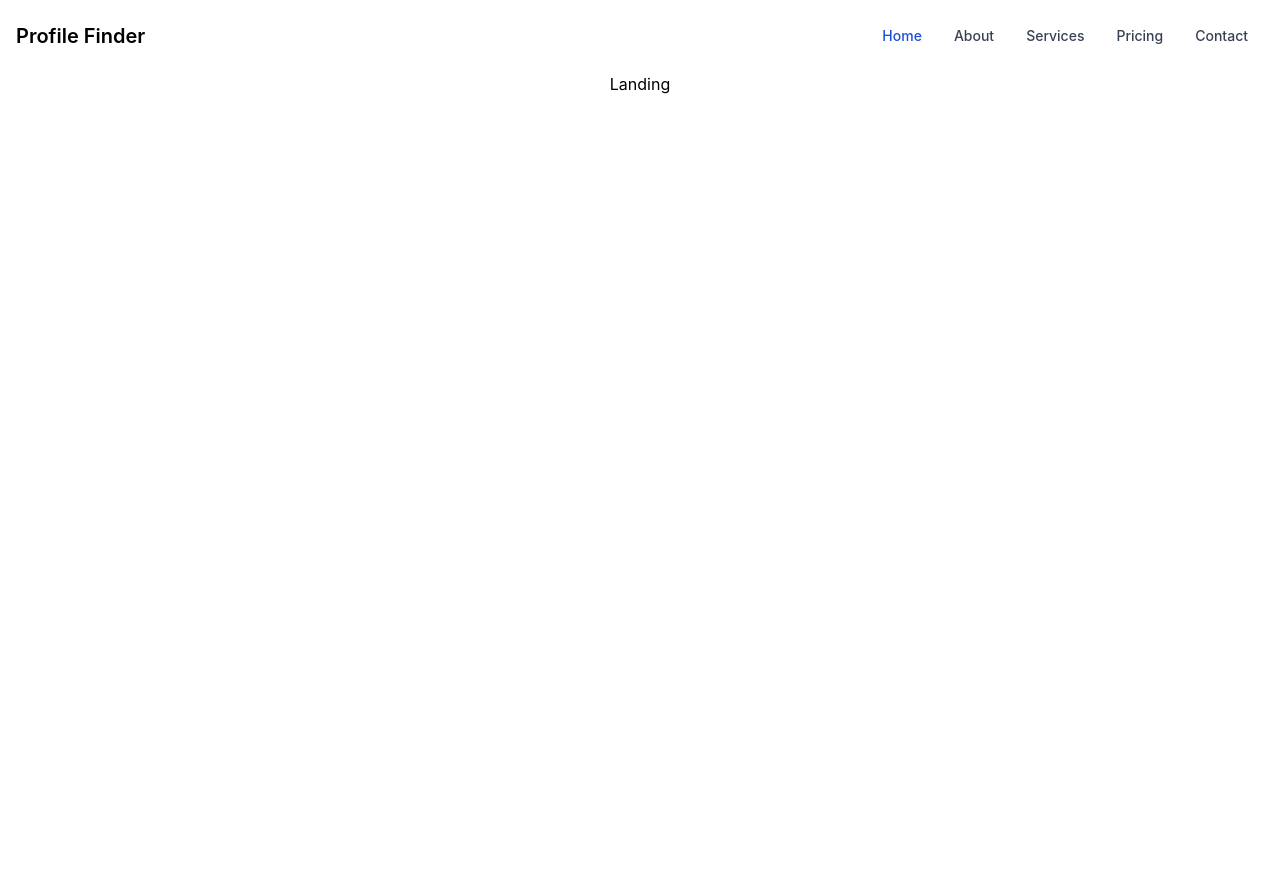
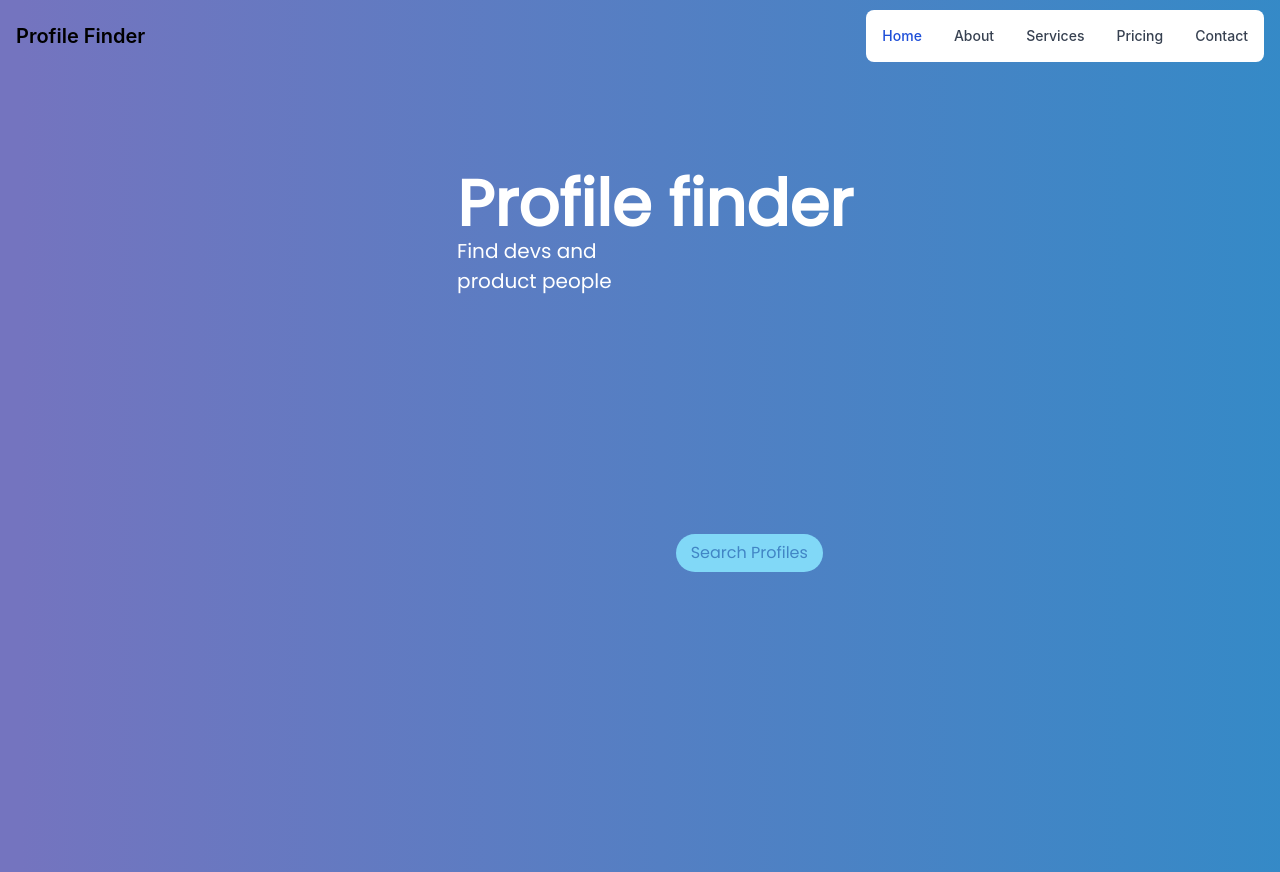
Before and after one commit to singapaul/front-end-hackathon-people-finder, a React (Create React App) app: page / in a window 1280 px wide. Before the commit the page ends 800 px from the top, so only its background shows below. Built offline with nearby package versions, Linux system fonts and the light colour scheme.

Commit message:
hero feature created
the hero for the landing page has been created. I have added some css to index.css for a font and in app.css for background colour gradient, and changed navbar to transparent for now.

```diff
--- a/src/App.css
+++ b/src/App.css
@@ -1,5 +1,9 @@
 .App {
   text-align: center;
+}
+
+body{
+  background: linear-gradient(90deg, #7474BF 1.67%, #348AC7 101.67%);
 }
 
 .App-logo {
--- /dev/null
+++ b/src/Components/Hero/Hero.jsx
@@ -0,0 +1,16 @@
+import React from "react";
+import "./Hero.scss"
+
+const Hero = () => {
+  return <div className="hero">
+    <div className="content">
+        <header>
+            <h1>Profile finder</h1>
+            <h3>Find devs and product people</h3>
+        </header>
+        <button>Search Profiles</button>
+    </div>
+  </div>
+};
+
+export default Hero;
--- /dev/null
+++ b/src/Components/Hero/Hero.scss
@@ -0,0 +1,53 @@
+.hero{
+    width: 100%;
+    height: 100vh;
+    display: flex;
+    align-items: center;
+    flex-direction: column;
+    font-family: 'Poppins';
+
+    .content{
+        height: 500px;
+        display: flex;
+        align-items: center;
+        flex-direction: column;
+        justify-content:  space-between;
+    }
+
+    header{
+        margin-top: 100px;
+        font-style: normal;
+        display: flex;
+        align-items: flex-start;
+        flex-direction: column;
+
+
+        h1{
+            font-weight: 600;
+            padding-left: 30px;
+            text-align: left;
+            font-size: 64px;
+            line-height: 100%;
+            color: #FFFFFF;
+        }
+
+        h3{
+            font-weight: 400;
+            width: 50%;
+            padding-left: 30px;
+            text-align: left;
+            font-size: 20px;
+            line-height: 150%;
+            color: #FFFFFF;
+        }
+    }
+
+    button{
+        padding: 7px 15px;
+        background: #81D8F7;
+        border-radius: 22px;
+        color: #4185C5;
+        align-self: flex-end;
+        margin-right: 30px;
+    }
+}
--- a/src/Components/Navbar/Navbar.jsx
+++ b/src/Components/Navbar/Navbar.jsx
@@ -1,6 +1,6 @@
 const Navbar = () => {
   return (
-    <nav class="bg-white border-gray-200 px-2 sm:px-4 py-2.5 rounded dark:bg-gray-900">
+    <nav class=" border-gray-200 px-2 sm:px-4 py-2.5 rounded dark:bg-gray-900">
       <div class="container flex flex-wrap justify-between items-center mx-auto">
         <span class="self-center text-xl font-semibold whitespace-nowrap dark:text-white">
           Profile Finder
--- a/src/Pages/LandingPage.jsx
+++ b/src/Pages/LandingPage.jsx
@@ -1,8 +1,11 @@
+import { Search } from "@mui/icons-material";
 import React from "react";
 import Layout from "../Components/Layout/Layout";
+import Hero from "../Components/Hero/Hero";
+
 
 const LandingPage = () => {
-  return <Layout>Landing</Layout>;
+  return <Layout><Hero/></Layout>;
 };
 
 export default LandingPage;
--- a/src/index.css
+++ b/src/index.css
@@ -1,3 +1,4 @@
+@import url('https://fonts.googleapis.com/css2?family=Poppins&display=swap');
 
 body {
   margin: 0;
```
